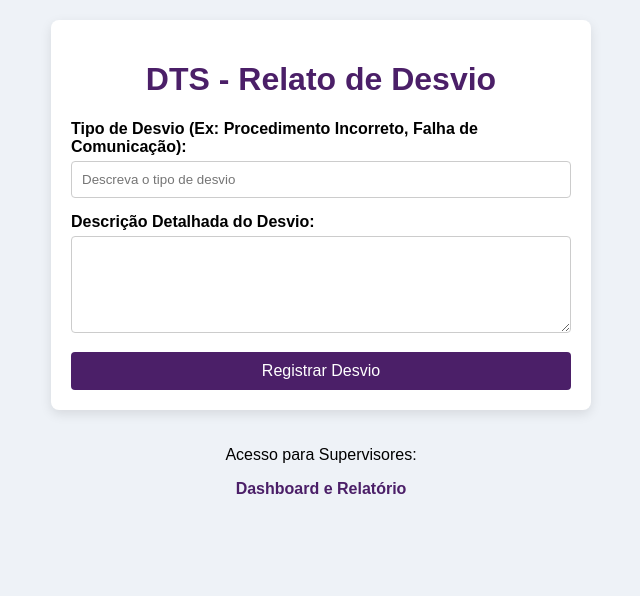
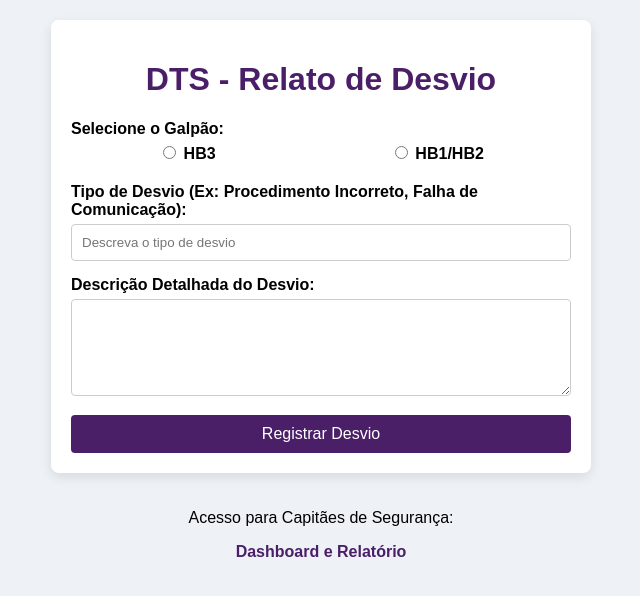
Before and after one commit to juliomtv/desvios, a Flask app: page / in a window 1280 px wide. Shown: the top 596 px of the page, without its empty margins (319-959 px from the left). Run offline with Flask 3, Linux system fonts and the light colour scheme.

Commit message:
Add warehouse selection to the form
Added radio buttons for selecting a warehouse in the form.

```diff
--- a/templates/index.html
+++ b/templates/index.html
@@ -99,7 +99,19 @@
             <div class="message error">{{ error }}</div>
         {% endif %}
 
-        <form method="POST">
+	        <form method="POST">
+
+	            <label>Selecione o Galpão:</label>
+	            <div style="display: flex; justify-content: space-around; margin-bottom: 15px;">
+	                <label>
+	                    <input type="radio" name="galpao" value="HB3" required> HB3
+	                </label>
+	                <label>
+	                    <input type="radio" name="galpao" value="HB1/HB2" required> HB1/HB2
+	                </label>
+	            </div>
+
+
 
 
             <label for="desvio_tipo">Tipo de Desvio (Ex: Procedimento Incorreto, Falha de Comunicação):</label>
@@ -113,7 +125,7 @@
     </div>
 
     <div class="download-link">
-        <p>Acesso para Supervisores:</p>
+        <p>Acesso para Capitães de Segurança:</p>
         <a href="{{ url_for('login') }}">Dashboard e Relatório</a>
     </div>
 </body>
```
